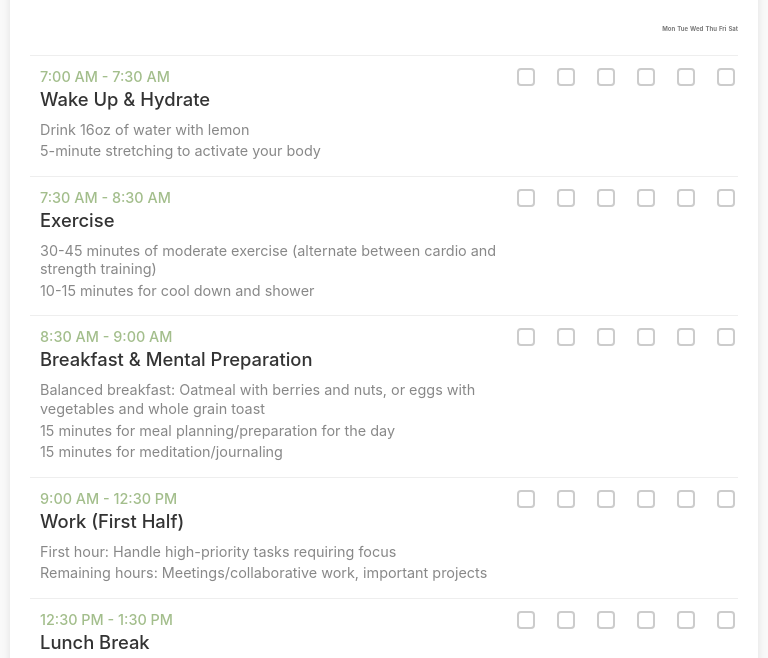
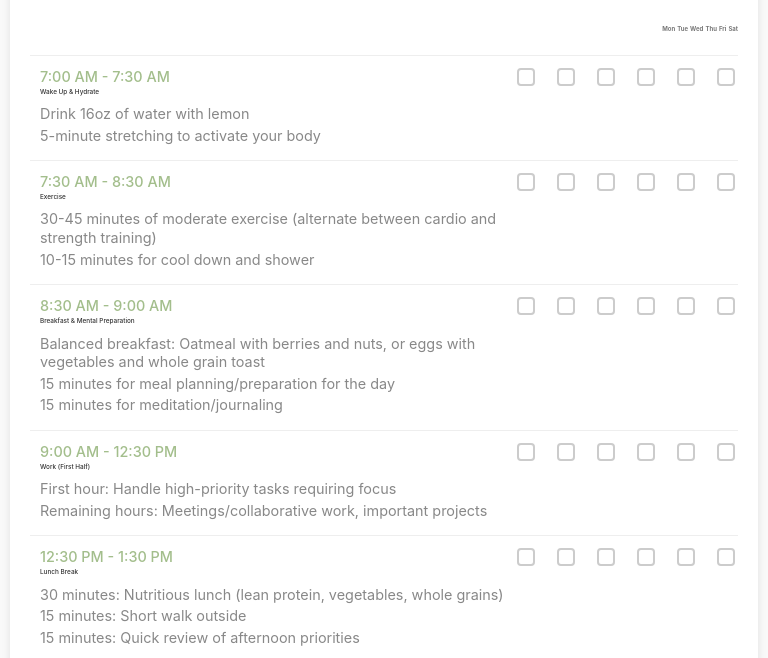
Before and after one commit to TerminatorJ06/my-daily-routine, a plain HTML site: page index.html in a window 768 px wide. Shown: the part 99-757 px from the top of the page. Drawn offline with Linux system fonts and the light colour scheme.

Commit message:
Update index.html

```diff
--- a/index.html
+++ b/index.html
@@ -298,7 +298,7 @@
             }
 
             .task-item label {
-                font-size: 1.15em;
+                font-size: 0.4em;
             }
 
             .task-details {
```
